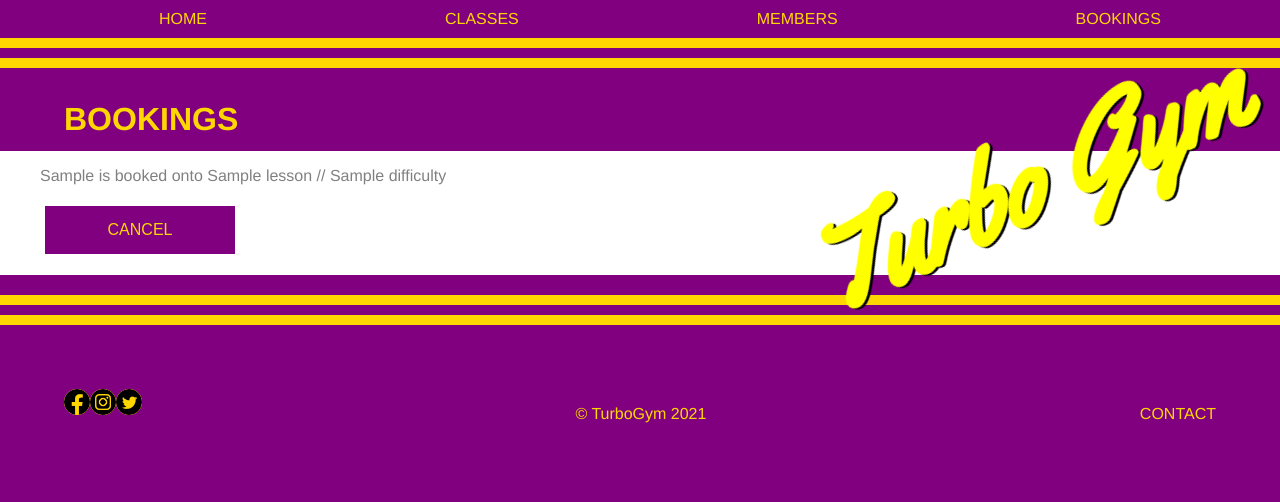
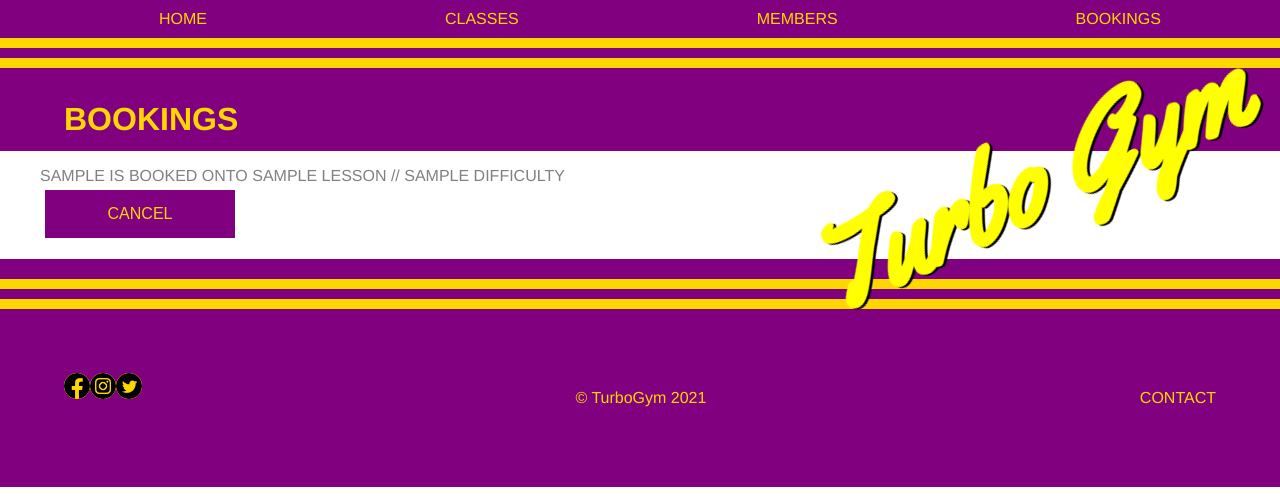
Before and after one commit to MistaRae/TurboGym, a Flask app: page /bookings in a window 1280 px wide. Shown: the top 502 px of the page. Run offline with Flask 2, Linux system fonts and the light colour scheme; a database or web service that is not in the repository returns one stand-in record (values such as "Sample title"); some libraries are stand-ins or nearby versions.

Commit message:
more styling, background images removed

```diff
--- a/turbo_gym/repositories/member_repository.py
+++ b/turbo_gym/repositories/member_repository.py
@@ -51,7 +51,7 @@
 
 def lessons(member):
     bookings = []
-    sql = "SELECT lessons.* FROM lessons INNER JOIN bookings ON bookings.lesson_id = lessons.id WHERE member_id = %s"
+    sql = "SELECT * FROM lessons INNER JOIN bookings ON bookings.lesson_id = lessons.id WHERE member_id = %s"
     values = [member.id]
     results = run_sql(sql,values)
 
--- a/turbo_gym/static/styles.css
+++ b/turbo_gym/static/styles.css
@@ -168,6 +168,19 @@
 body > main > ul > li, a {
     list-style: none;
     color: grey;
+    text-transform: uppercase;
+}
+/* body > main > ul > li > a:hover {
+    color: gold;
+    background-color: purple;
+    padding: 5px; */
+
+}
+body > main > ul > li > a:hover {
+    color: gold;
+    background-color: purple;
+    padding: 5px;
+
 }
 
 .button {
@@ -235,24 +248,34 @@
     border: 1px solid grey;
 }
 
-#button-background {
+/* #button-background {
     background-image:url(images/weight-lifter-2.jpg);
     list-style: none;
     border: 0;
     margin: 0;
-}
+} */
 
 body > div > ul {
     margin: 0;
     border: 0;
 }
 
-.bookings-buttons {
-
-}
 
 /* .footer {
     position:fixed;
     left: 0;
     bottom: 0;
 } */
+
+/* #bookings-background {
+    background-image: url(images/weight-lifter-2.jpg);
+    max-width: 100%;
+    border: 0;
+    margin: 0;
+} */
+
+body > ul > p {
+    text-transform: uppercase;
+    margin: 0;
+    padding: 0;
+}
--- a/turbo_gym/templates/bookings/index.html
+++ b/turbo_gym/templates/bookings/index.html
@@ -4,7 +4,7 @@
 
 <h1>BOOKINGS</h1>
 
-<ul class= "bookings-buttons">
+<ul class= "bookings-buttons" id="bookings-background">
 {% for booking in bookings %}
         <p>{{booking.member.first_name}} is booked onto {{booking.lesson.class_name}} // {{booking.lesson.difficulty}}</p>
         <form action="/bookings/{{booking.id}}/delete" method='post'>
```
